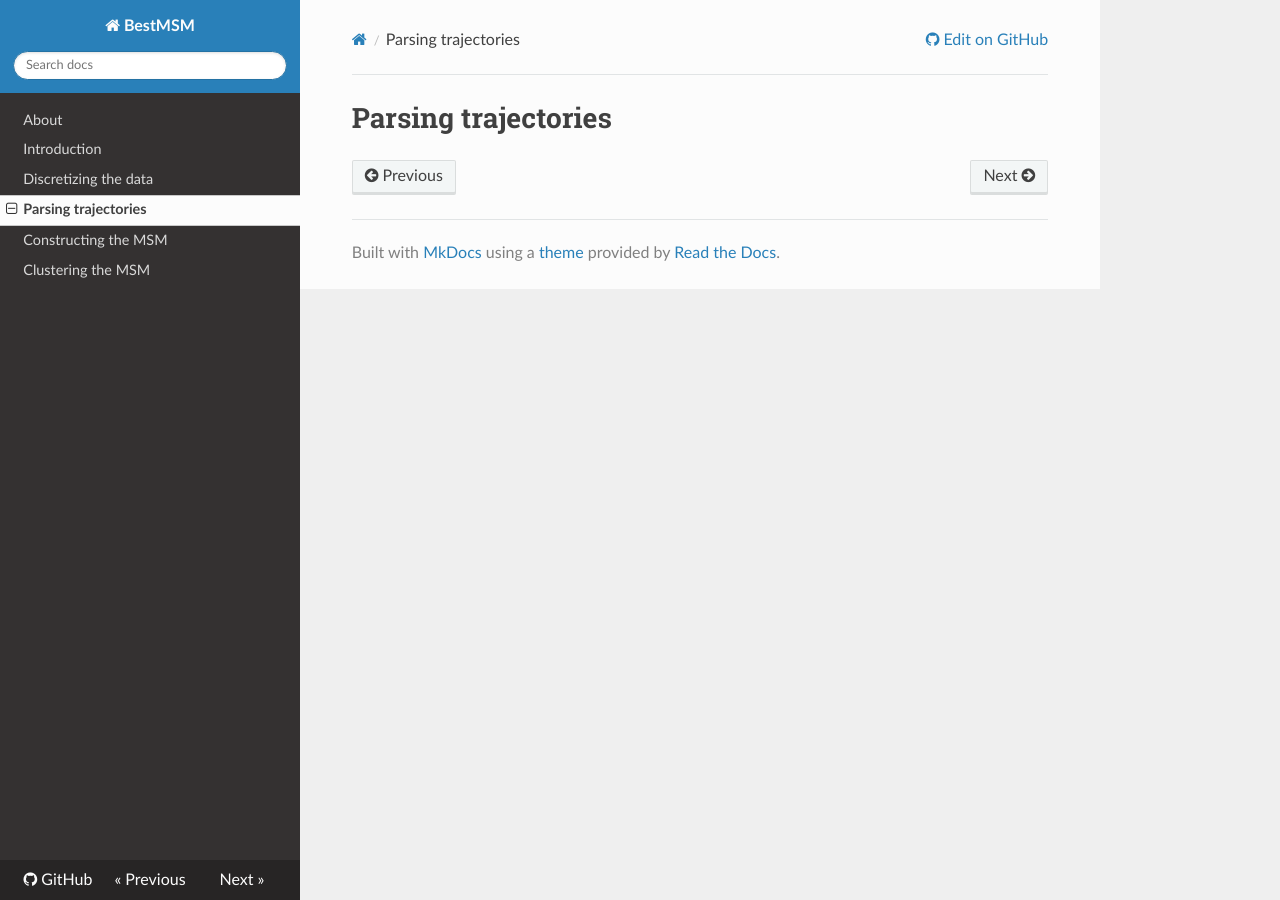
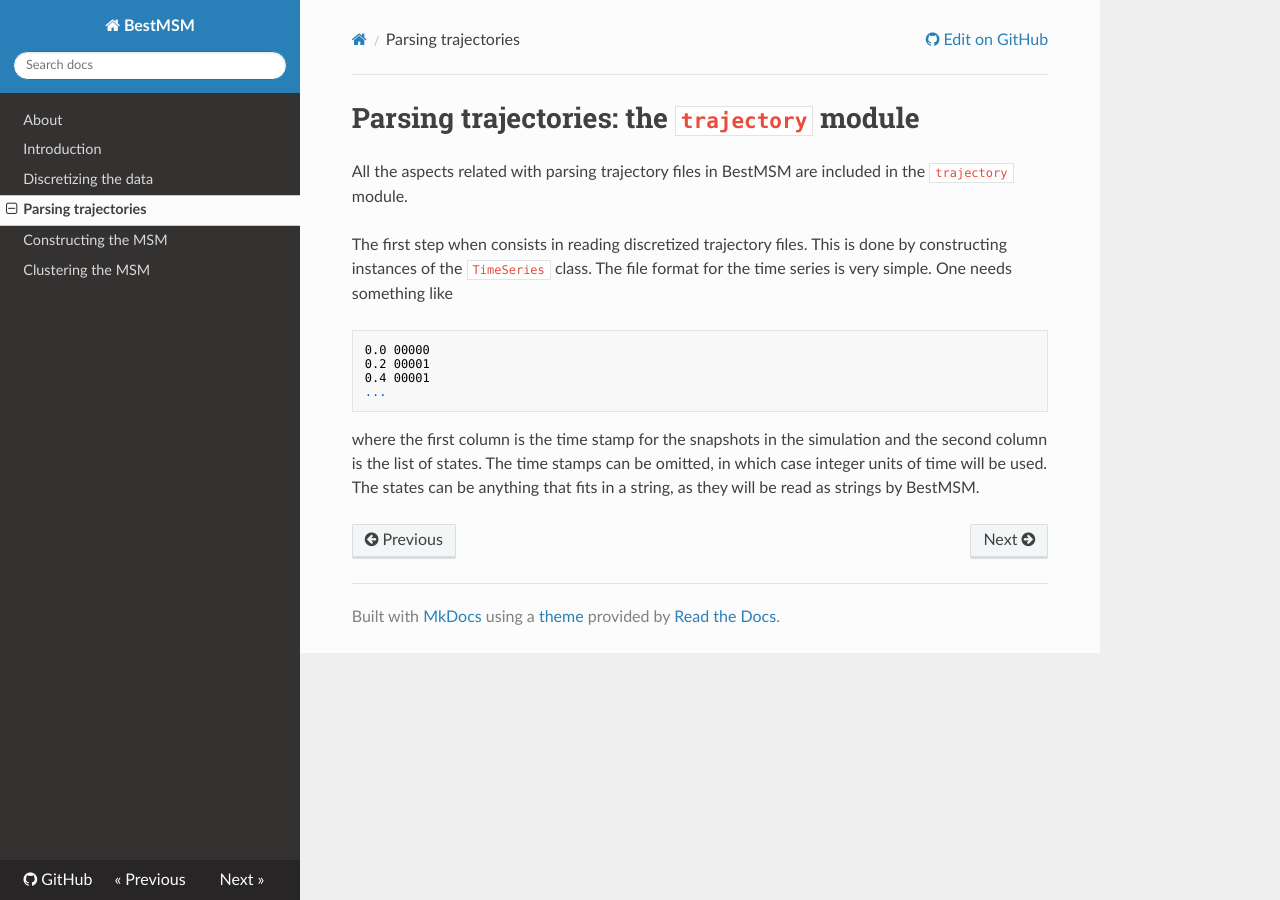
Before and after one commit to daviddesancho/BestMSM, an MkDocs documentation site: the page built from docs/trajectory.md, in a window 1280 px wide. Built offline with MkDocs 1.6.1, drawn with Linux system fonts in a browser that asks for light colours; nearby versions of some CDN libraries; old or Windows-style settings are respelled for this version of MkDocs.

Commit message:
improving pcca

````diff
--- a/docs/trajectory.md
+++ b/docs/trajectory.md
@@ -1 +1,20 @@
-# Parsing trajectories
+# Parsing trajectories: the `trajectory` module
+
+All the aspects related with parsing trajectory files in BestMSM are included
+in the `trajectory` module.
+
+The first step when consists in reading discretized trajectory
+files. This is done by constructing instances of the `TimeSeries` class. The file
+format for the time series is very simple. One needs something like
+
+```
+0.0 00000
+0.2 00001
+0.4 00001
+...
+```
+
+where the first column is the time stamp for the snapshots in the simulation
+and the second column is the list of states. The time stamps can be omitted,
+in which case integer units of time will be used. The states can be anything
+that fits in a string, as they will be read as strings by BestMSM.
````
Also changed, not shown: 2 other files.
